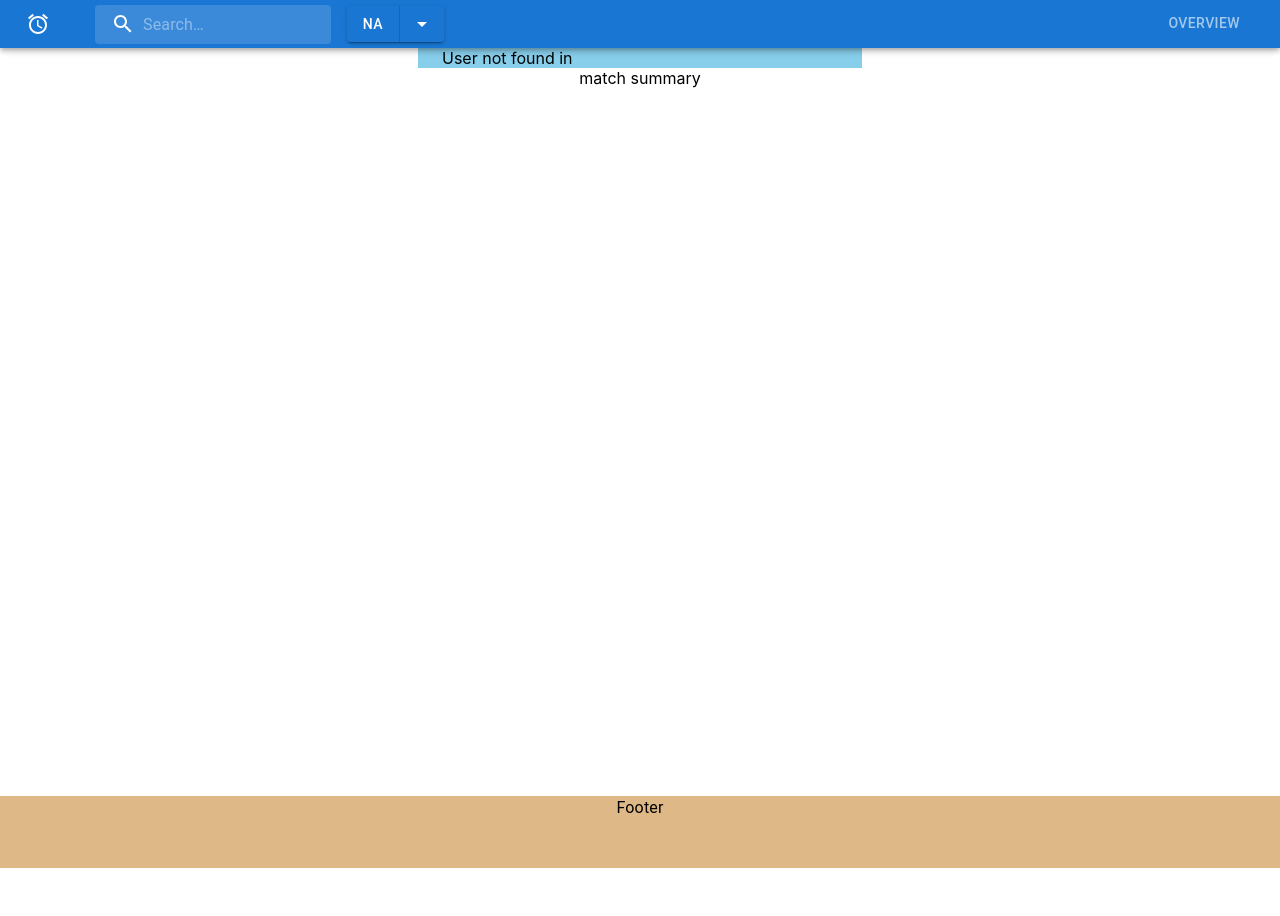
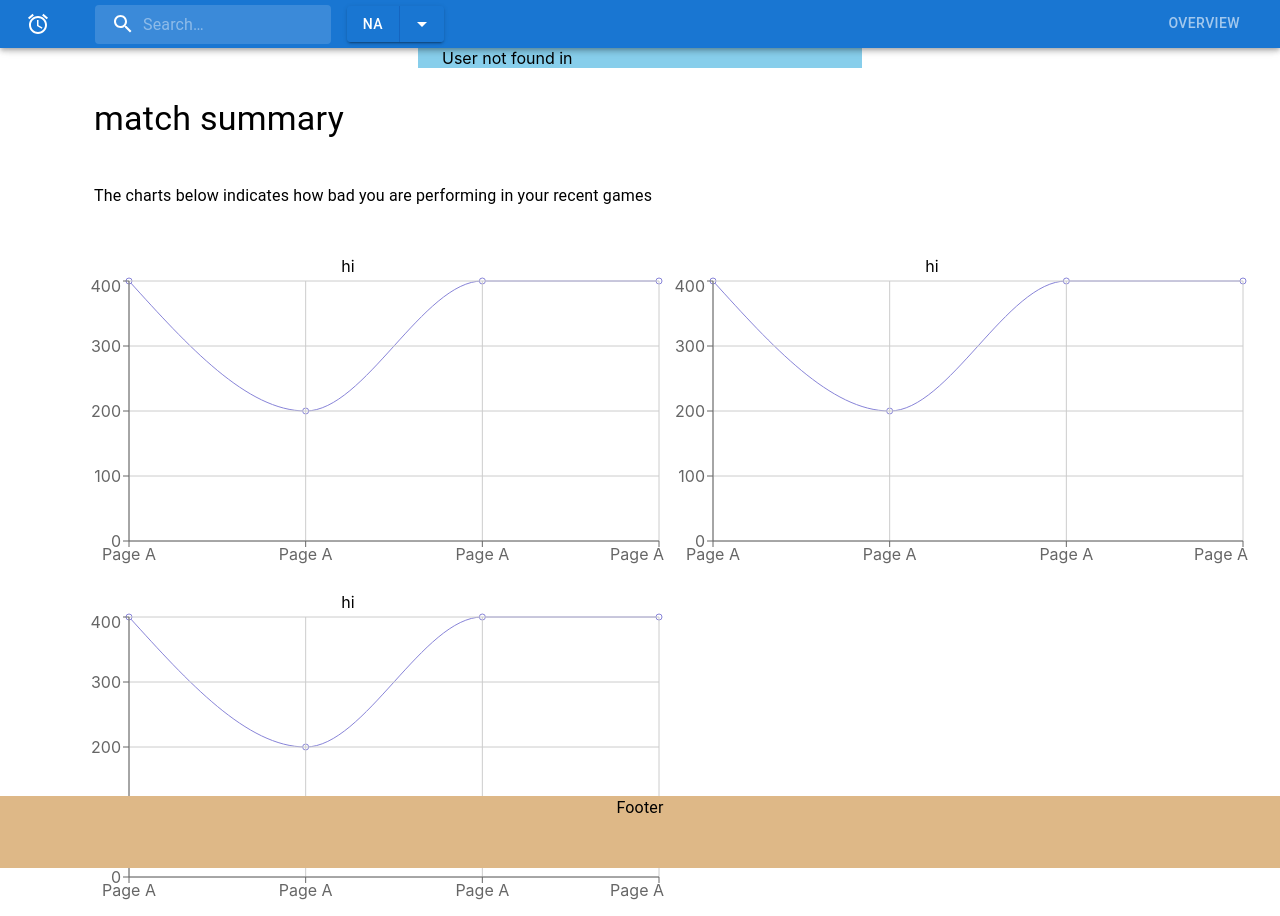
Before and after one commit to sunnydl/GamePerformanceTracker, a React (Create React App) app in the folder frontend/: page /overview in a window 1280 px wide. Before the commit this address had no page. Before the commit the page ends 868 px from the top, so only its background shows below. Built offline with nearby package versions, Linux system fonts and the light colour scheme.

Commit message:
basic draft of match summary area with recharts. #34

```diff
--- a/frontend/package.json
+++ b/frontend/package.json
@@ -24,6 +24,7 @@
     "react-redux": "^7.2.5",
     "react-router-dom": "^5.3.0",
     "react-scripts": "4.0.3",
+    "recharts": "^2.1.5",
     "typescript": "^4.4.3",
     "web-vitals": "^1.1.2"
   },
@@ -50,5 +51,8 @@
       "last 1 firefox version",
       "last 1 safari version"
     ]
+  },
+  "devDependencies": {
+    "@types/recharts": "^1.8.23"
   }
 }
--- a/frontend/src/pages/Overview/components/MatchSummary.tsx
+++ b/frontend/src/pages/Overview/components/MatchSummary.tsx
@@ -1,5 +1,8 @@
 import React from 'react'
 import { styled } from '@mui/material/styles';
+import { Typography, Grid } from '@mui/material';
+
+import RandomeChart from './RandomeChart';
 
 export default function MatchSummary() {
 
@@ -7,11 +10,47 @@ export default function MatchSummary() {
         height: '800px',
         width: '100%',
         textAlign: 'center',
-      }));
+    }));
+
+    const Header = styled('article')(() => ({
+        padding: '30px 30px 0px 30px'
+    }))
+
+    const Paragraph = styled('div')(() => ({
+        padding: '30px'
+    }))
 
     return (
         <MatchSummaryWrapper>
-            match summary
+            <Header>
+                <Typography
+                    variant="h4"
+                    align="left"
+                    gutterBottom
+                >
+                    match summary
+                </Typography>
+            </Header>
+            <Paragraph>
+                <Typography
+                    variant="subtitle1"
+                    align="left"
+                    paragraph
+                >
+                    The charts below indicates how bad you are performing in your recent games
+                </Typography>
+            </Paragraph>
+            <Grid container spacing={2}>
+                <Grid item xs={6}>
+                    <RandomeChart/>
+                </Grid>
+                <Grid item xs={6}>
+                    <RandomeChart/>
+                </Grid>
+                <Grid item xs={6}>
+                    <RandomeChart/>
+                </Grid>
+            </Grid>
         </MatchSummaryWrapper>
     )
 }
--- /dev/null
+++ b/frontend/src/pages/Overview/components/RandomeChart.tsx
@@ -0,0 +1,18 @@
+import React from 'react'
+import { LineChart, Line, CartesianGrid, XAxis, YAxis } from 'recharts';
+
+export default function RandomeChart() {
+
+    const data = [{name: 'Page A', uv: 400, pv: 2400, amt: 2400}, {name: 'Page A', uv: 200, pv: 2400, amt: 2400}, {name: 'Page A', uv: 400, pv: 2400, amt: 2400}, {name: 'Page A', uv: 400, pv: 2400, amt: 2400}];
+    return (
+        <div>
+            <div>hi</div>
+            <LineChart width={600} height={300} data={data}>
+                <Line type="monotone" dataKey="uv" stroke="#8884d8" />
+                <CartesianGrid stroke="#ccc" />
+                <XAxis dataKey="name" />
+                <YAxis />
+            </LineChart>
+        </div>
+    )
+}
```
Also changed, not shown: 1 other file (tests, documents, lock files or other folders).
